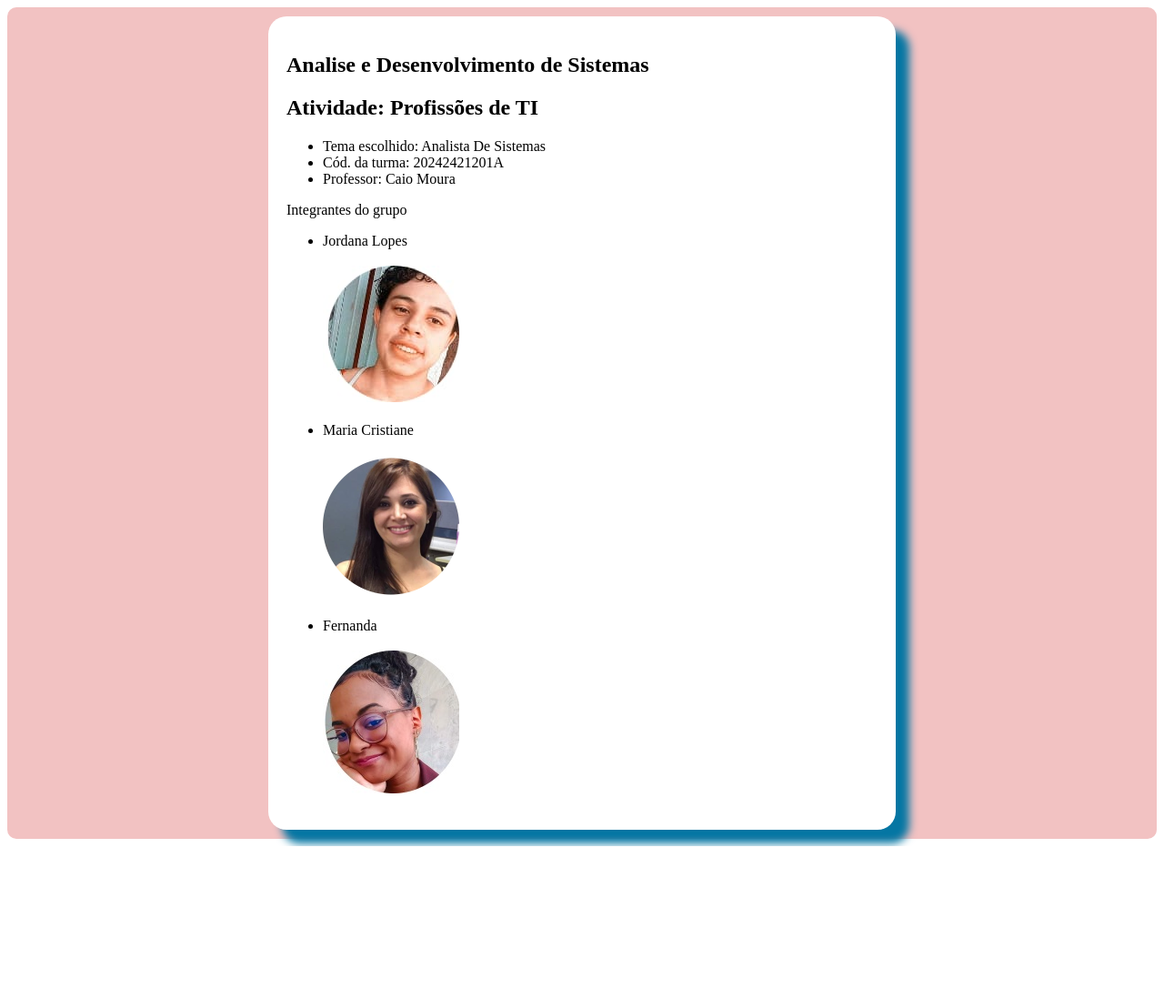
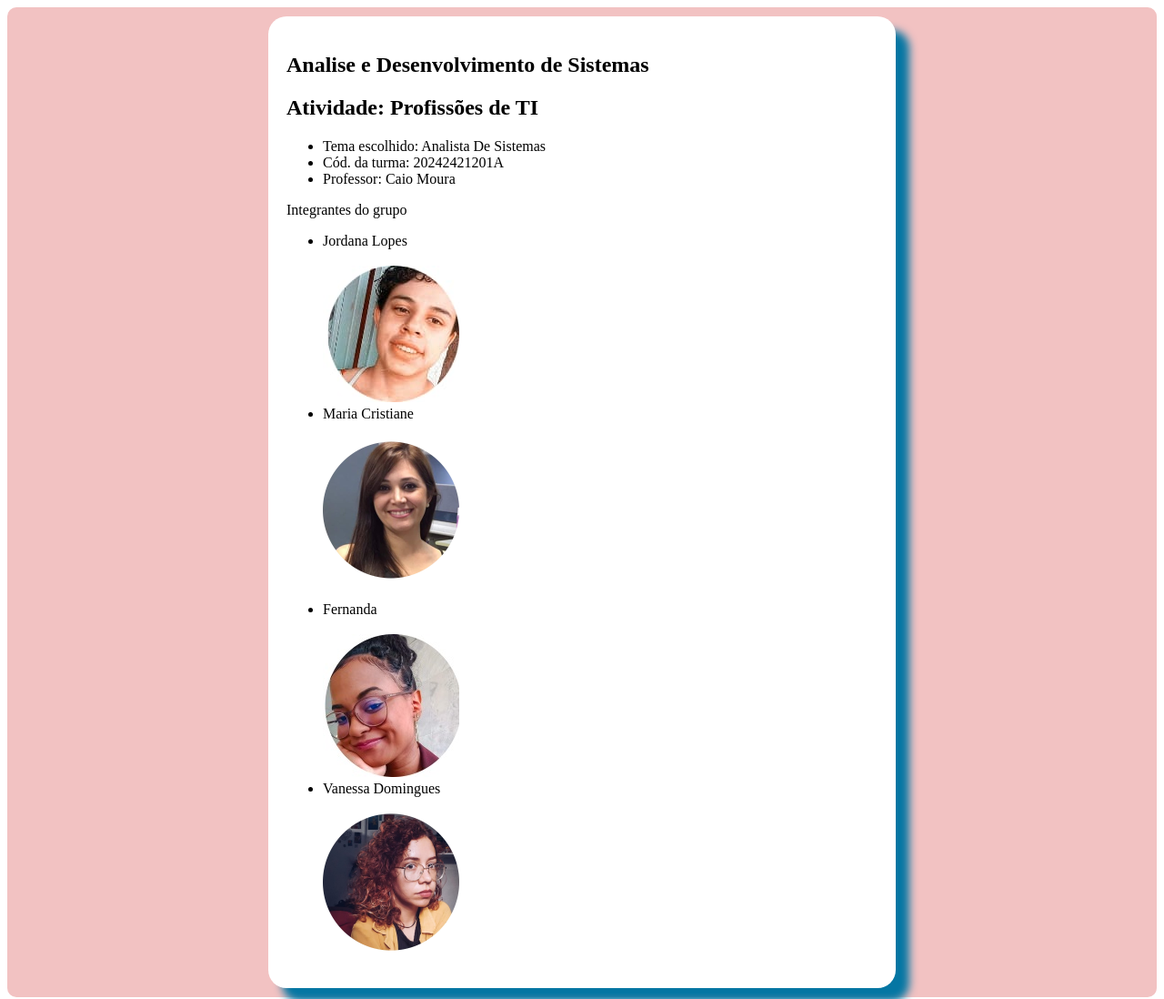
Before and after one commit to jordanareven/AnalistadeSistemas, a plain HTML site: page grupo.html in a window 1280 px wide. Shown: the top 1098 px of the page at 91% size. Before the commit the page ends 930 px from the top, so only its background shows below. Drawn offline with Linux system fonts and the light colour scheme.

Commit message:
Update grupo.html

```diff
--- a/grupo.html
+++ b/grupo.html
@@ -38,11 +38,11 @@
         </ul>
     </P>
     <p>Integrantes do grupo </p>
-       <P><ul><li>Jordana Lopes</li><br><img src="jordana.jpg" alt="Jordana"><br>
+       <P><ul><li>Jordana Lopes</li><br><img src="jordana.jpg" alt="Jordana"> <li>Maria Cristiane</li><br><img src="maria.png" alt="Maria Cristiane"><br>
        &nbsp;
-       <li>Maria Cristiane</li><br><img src="maria.png" alt="Maria Cristiane"><br>
-       &nbsp;
-       <li>Fernanda</li><br><img src="fernanda.jpg" alt="Fernanda"><br></ul></P>
+       <li>Fernanda</li><br><img src="fernanda.jpg" alt="Fernanda"> <li>Vanessa Domingues</li><br><img src="vanessa.png" alt="Vanessa">
+
+       </ul></P>
     </main>
 </aside>
 
```
